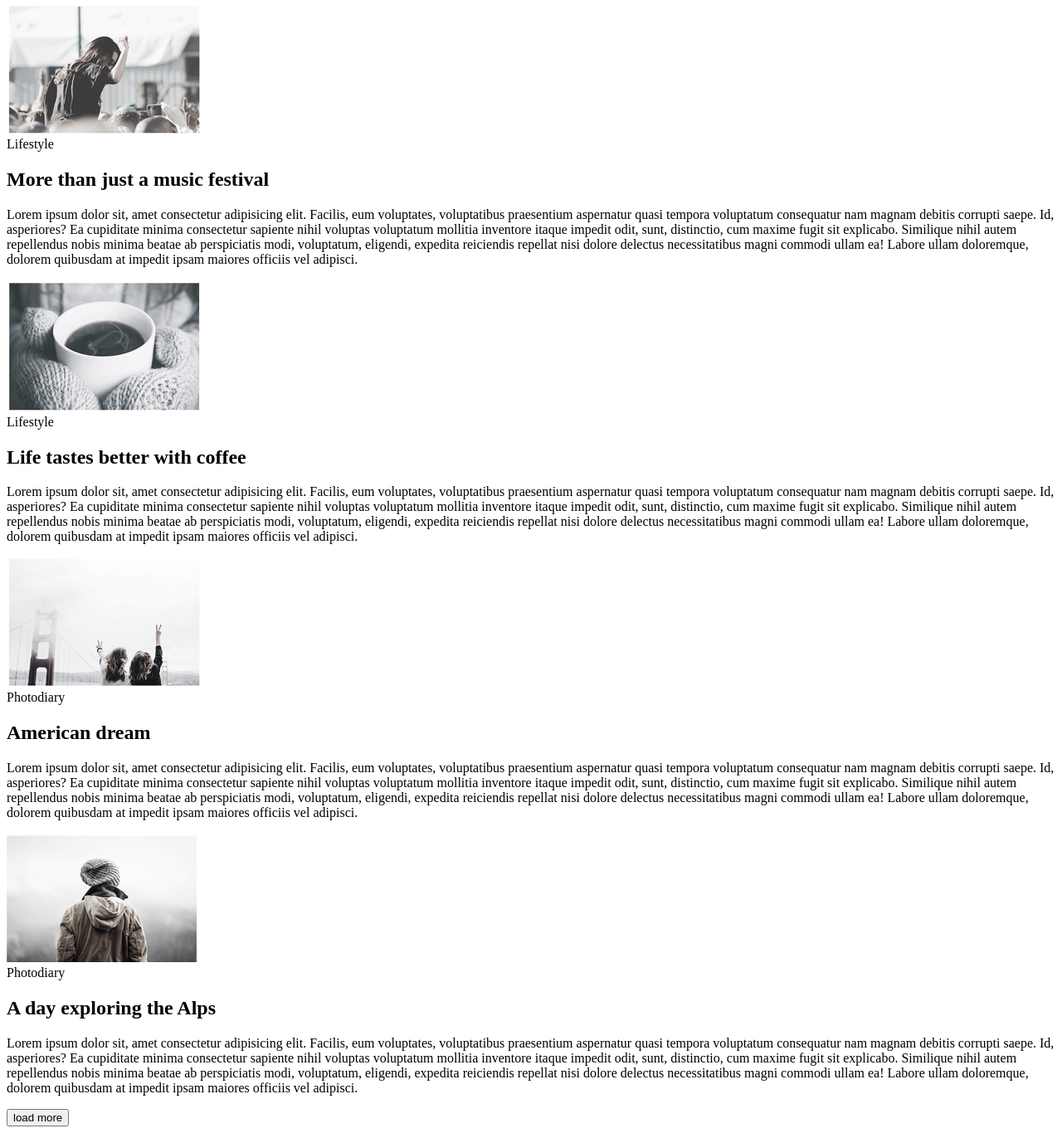
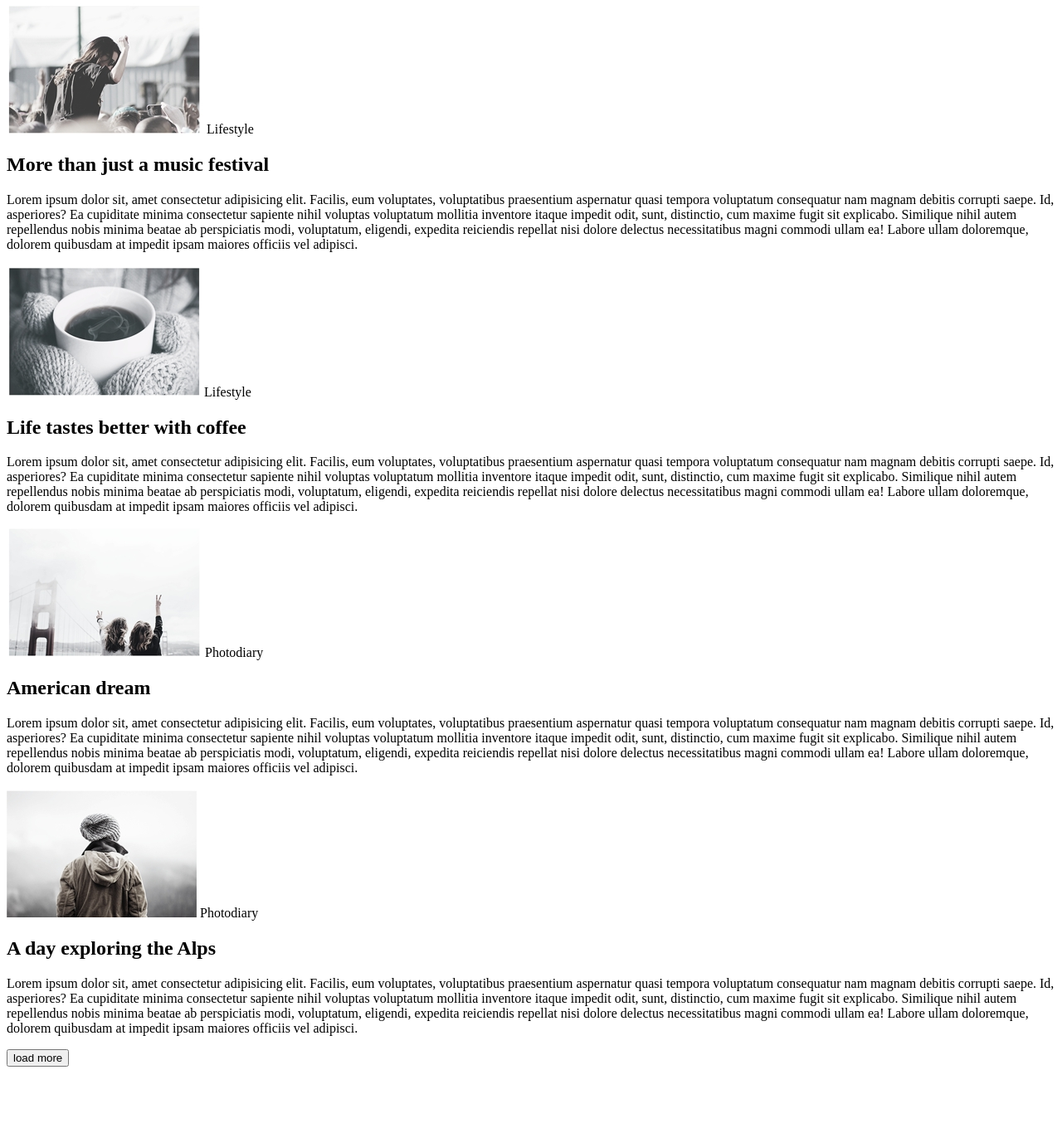
Before and after one commit to ODudnik/fecore_hw1.1, a plain HTML site: page index.html in a window 1280 px wide. Shown: the part 152-1518 px from the top of the page at 83% size. After the commit the page ends 1446 px from the top, so only its background shows below. Drawn offline with Linux system fonts and the light colour scheme.

Commit message:
git commit -m

```diff
--- a/index.html
+++ b/index.html
@@ -20,10 +20,10 @@
           <a href="#photodiary" class="main-menu-link">photodiary</a>
         </li>
         <li class="main-menu-item">
-          <a href="#" class="main-menu-link">music</a>
+          <a href="#music" class="main-menu-link">music</a>
         </li>
         <li class="main-menu-item">
-          <a href="#" class="main-menu-link">travel</a>
+          <a href="#travel" class="main-menu-link">travel</a>
         </li>
       </ul>
     </nav>
@@ -31,9 +31,9 @@
   </header>
 
   <main class="main-content">
-    <section class="lifestyle_1" id="lifestyle">
+    <section class="lifestyle-wrapper" id="lifestyle">
       <img src="img/1.jpg" alt="foto">
-      <div>Lifestyle</div>
+      <span>Lifestyle</span>
       <h2 class="lifestyle-title">More than just a music festival</h2>
       <p>Lorem ipsum dolor sit, amet consectetur adipisicing elit. Facilis, eum voluptates, voluptatibus praesentium
         aspernatur quasi tempora voluptatum consequatur nam magnam debitis corrupti saepe. Id, asperiores? Ea
@@ -45,9 +45,9 @@
       </p>
     </section>
 
-    <section class="lifestyle_2">
+    <section class="lifestyle-wrapper">
       <img src="img/2.jpg" alt="foto">
-      <div>Lifestyle</div>
+      <span>Lifestyle</span>
       <h2 class="lifestyle-title">Life tastes better with coffee</h2>
       <p>Lorem ipsum dolor sit, amet consectetur adipisicing elit. Facilis, eum voluptates, voluptatibus praesentium
         aspernatur quasi tempora voluptatum consequatur nam magnam debitis corrupti saepe. Id, asperiores? Ea
@@ -59,9 +59,9 @@
       </p>
     </section>
 
-    <section class="photodiary_1" id="photodiary">
+    <section class="photodiary-wrapper" id="photodiary">
       <img src="img/3.jpg" alt="foto">
-      <div>Photodiary</div>
+      <span>Photodiary</span>
       <h2 class="photodiary-title">American dream</h2>
       <p>Lorem ipsum dolor sit, amet consectetur adipisicing elit. Facilis, eum voluptates, voluptatibus praesentium
         aspernatur quasi tempora voluptatum consequatur nam magnam debitis corrupti saepe. Id, asperiores? Ea
@@ -73,9 +73,9 @@
       </p>
     </section>
 
-    <section class="photodiary_2">
+    <section class="photodiary-wrapper">
       <img src="img/4.jpg" alt="foto">
-      <div>Photodiary</div>
+      <span>Photodiary</span>
       <h2 class="photodiary-title">A day exploring the Alps</h2>
       <p>Lorem ipsum dolor sit, amet consectetur adipisicing elit. Facilis, eum voluptates, voluptatibus praesentium
         aspernatur quasi tempora voluptatum consequatur nam magnam debitis corrupti saepe. Id, asperiores? Ea
@@ -87,9 +87,12 @@
       </p>
     </section>
 
-    <footer class="main-footer">
-      <button type="submit">load more</button>
+    <button type="submit">load more</button>
+
+    <footer>
+
     </footer>
+
 
   </main>
 
```
